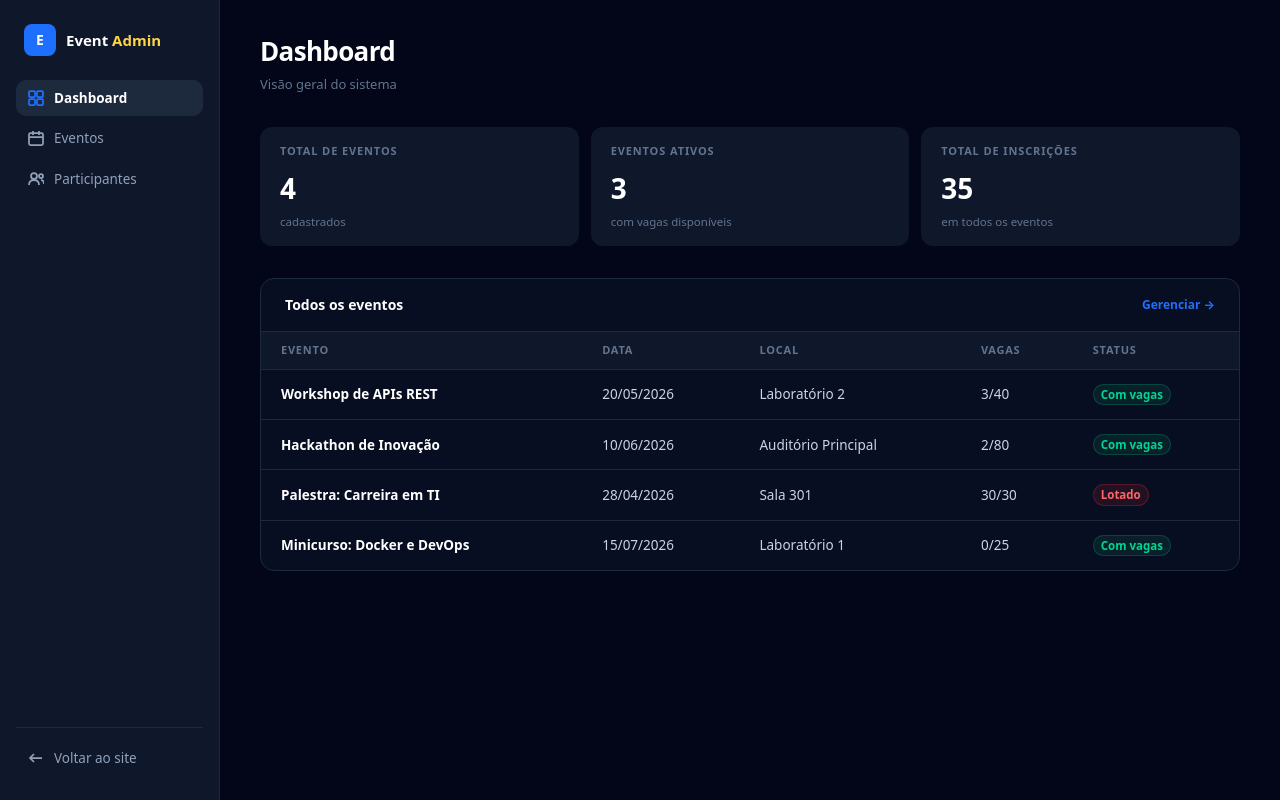
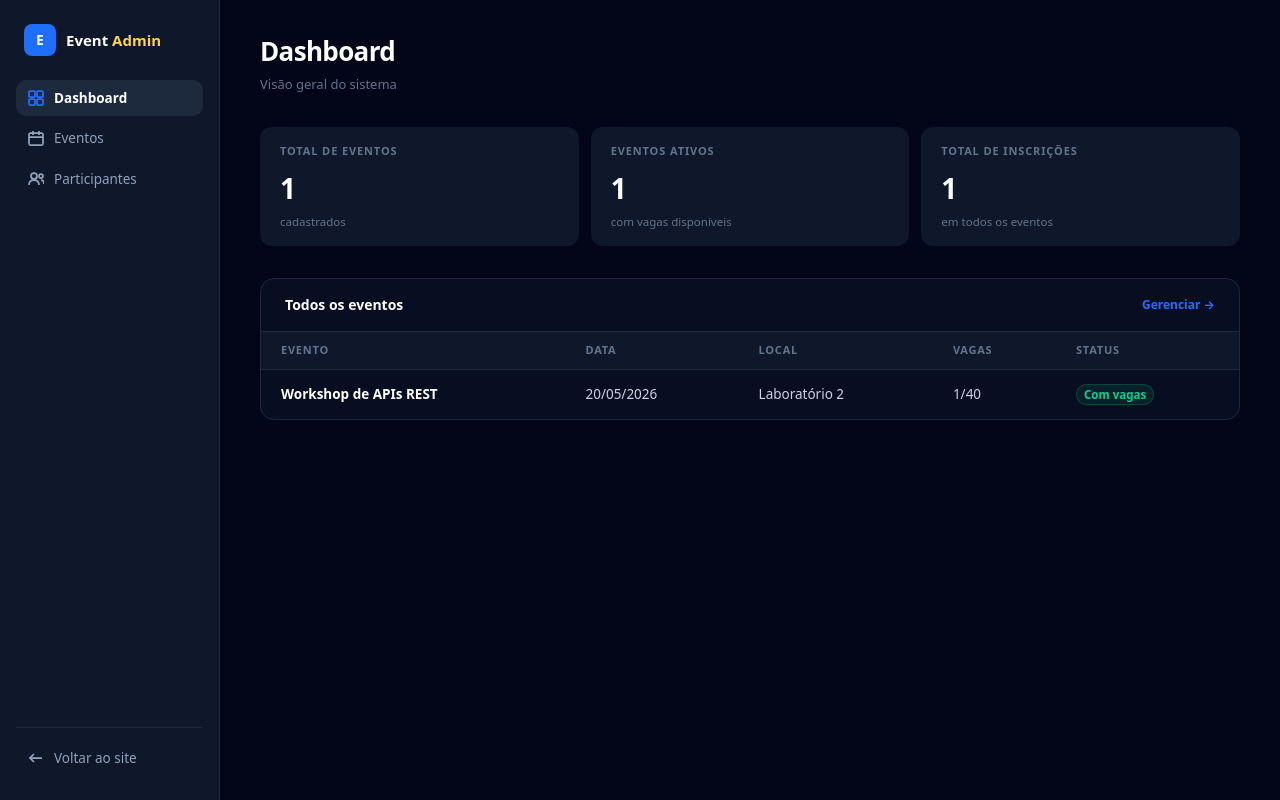
Before and after one commit to severo-bernardo04/event-creator-FE, a Next.js app in the folder my-app/: page /admin in a window 1280 px wide. Built offline with nearby package versions, Linux system fonts and the light colour scheme.

Commit message:
refactor: simplifica mocks do painel admin

```diff
--- a/my-app/app/admin/page.tsx
+++ b/my-app/app/admin/page.tsx
@@ -44,67 +44,7 @@ const MOCK_EVENTOS: Evento[] = [
         email: "joao@email.com",
         telefone: "(51) 99999-1111",
       },
-      {
-        id: 2,
-        nome: "Maria Souza",
-        email: "maria@email.com",
-        telefone: "(51) 99999-2222",
-      },
-      {
-        id: 3,
-        nome: "Carlos Lima",
-        email: "carlos@email.com",
-        telefone: "(51) 99999-3333",
-      },
     ],
-  },
-  {
-    id: 2,
-    titulo: "Hackathon de Inovação",
-    desc: "Maratona de programação com foco em soluções sustentáveis.",
-    data: "2026-06-10",
-    hora: "08:00",
-    local: "Auditório Principal",
-    max: 80,
-    participantes: [
-      {
-        id: 4,
-        nome: "Ana Pereira",
-        email: "ana@email.com",
-        telefone: "(51) 99999-4444",
-      },
-      {
-        id: 5,
-        nome: "Bruno Costa",
-        email: "bruno@email.com",
-        telefone: "(51) 99999-5555",
-      },
-    ],
-  },
-  {
-    id: 3,
-    titulo: "Palestra: Carreira em TI",
-    desc: "Papo sobre mercado, carreira e habilidades técnicas.",
-    data: "2026-04-28",
-    hora: "19:30",
-    local: "Sala 301",
-    max: 30,
-    participantes: Array.from({ length: 30 }, (_, i) => ({
-      id: i + 10,
-      nome: `Participante ${i + 1}`,
-      email: `part${i + 1}@email.com`,
-      telefone: `(51) 9${String(i).padStart(4, "0")}-0000`,
-    })),
-  },
-  {
-    id: 4,
-    titulo: "Minicurso: Docker e DevOps",
-    desc: "Introdução prática a containers e pipelines de CI/CD.",
-    data: "2026-07-15",
-    hora: "14:00",
-    local: "Laboratório 1",
-    max: 25,
-    participantes: [],
   },
 ];
 
```
